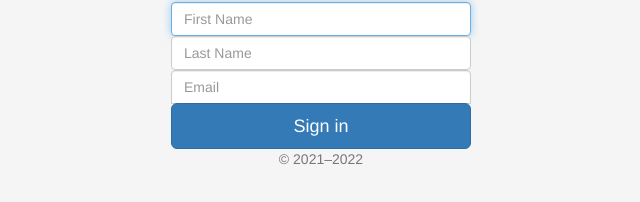
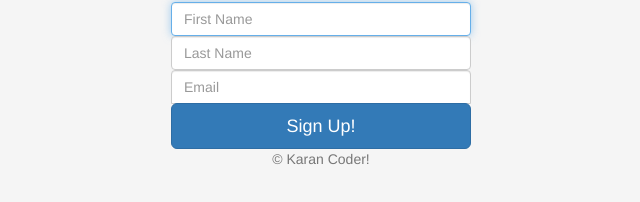
Before and after one commit to KaranChandekar/Newsletter-Signup, a website: page signup.html in a window 1280 px wide. Shown: the part 366-568 px from the top of the page, 319-959 px from the left. Drawn offline with nearby package versions, Linux system fonts and the light colour scheme.

Commit message:
modify html

```diff
--- a/signup.html
+++ b/signup.html
@@ -109,9 +109,9 @@
         </div>
 
         <button class="btn btn-lg btn-primary btn-block" type="submit">
-          Sign in
+          Sign Up!
         </button>
-        <p class="mt-5 mb-3 text-muted">&copy; 2021–2022</p>
+        <p class="mt-5 mb-3 text-muted">&copy; Karan Coder!</p>
       </form>
     </main>
   </body>
```
